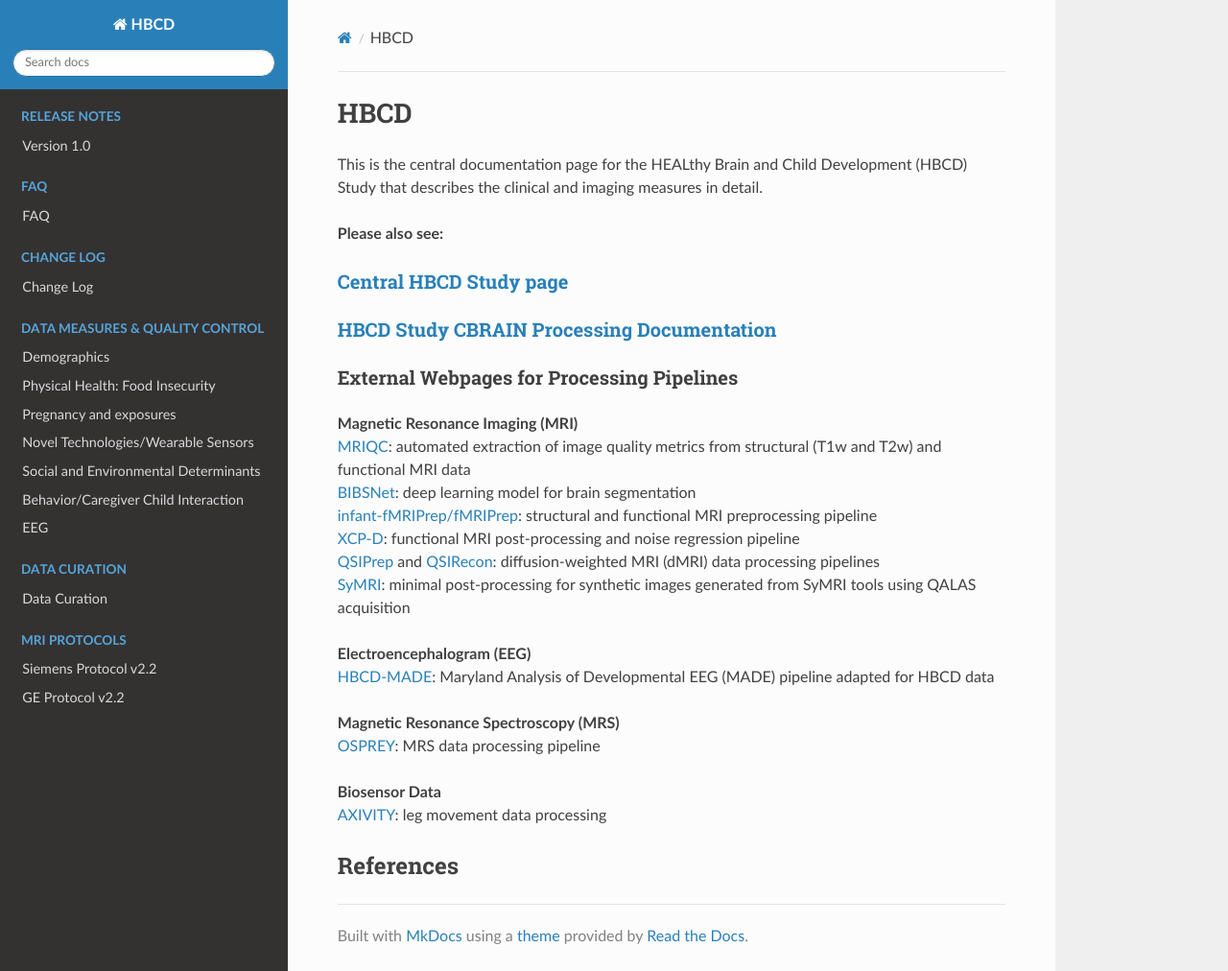
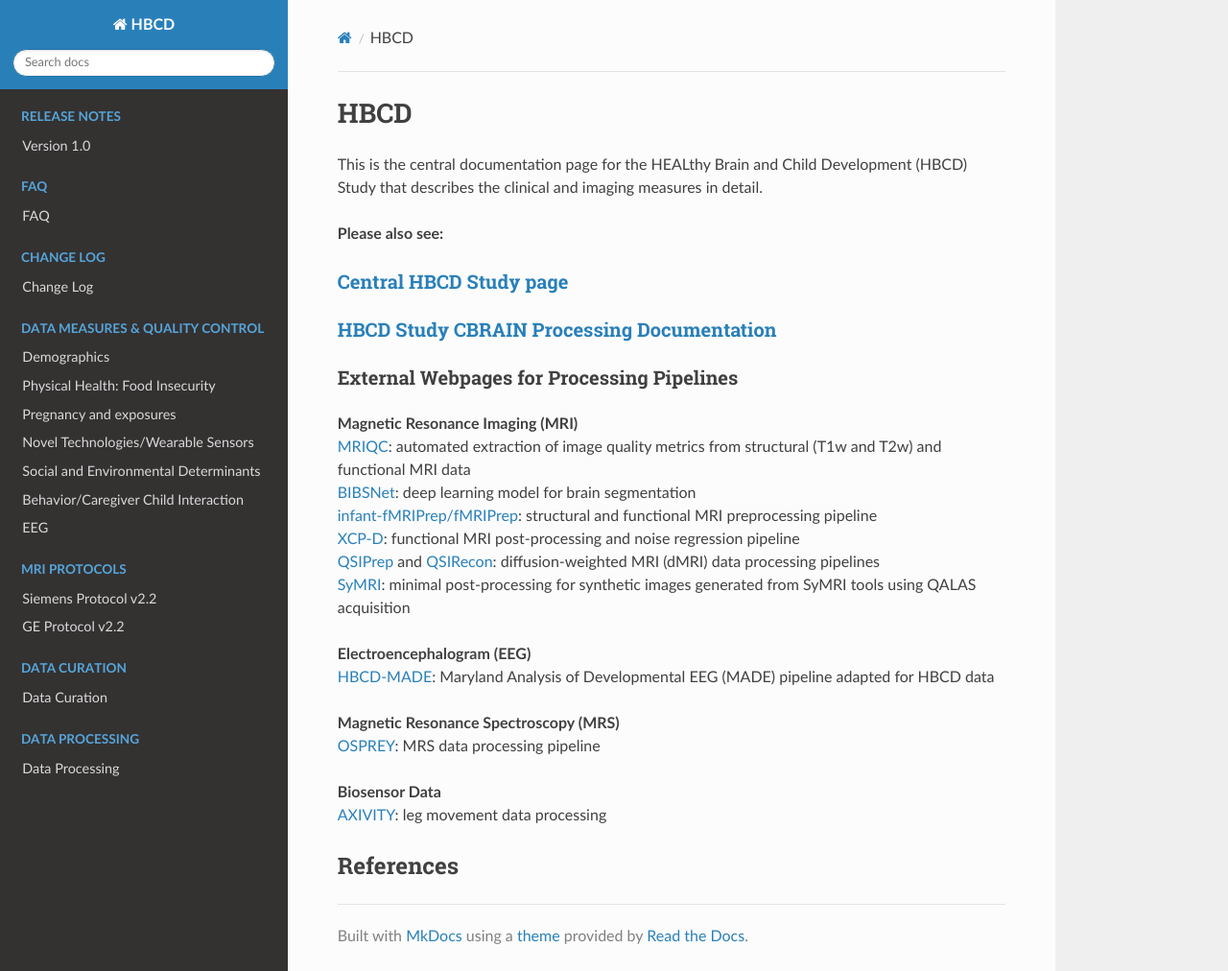
Before and after one commit to mattcieslak/hbcd-docs, an MkDocs documentation site: the page built from docs/index.md, in a window 1280 px wide and 1012 px high. Shown: the whole window at 96% size. Built offline with MkDocs 1.6.1, drawn with Linux system fonts in a browser that asks for light colours; nearby versions of some CDN libraries.

Commit message:
Update mkdocs.yml

```diff
--- a/mkdocs.yml
+++ b/mkdocs.yml
@@ -18,8 +18,10 @@ nav:
     - Social and Environmental Determinants: measures/socenv_determinants.md
     - Behavior/Caregiver Child Interaction: measures/behavior.md
     - EEG: measures/eeg.md
-  - Data Curation:
-    - Data Curation: bidscuration.md
   - MRI Protocols:
     - Siemens Protocol v2.2: mriprotocols/siemens.md
     - GE Protocol v2.2: mriprotocols/ge.md
+  - Data Curation:
+    - Data Curation: bidscuration.md
+  - Data Processing:
+    - Data Processing: processing.md
```
